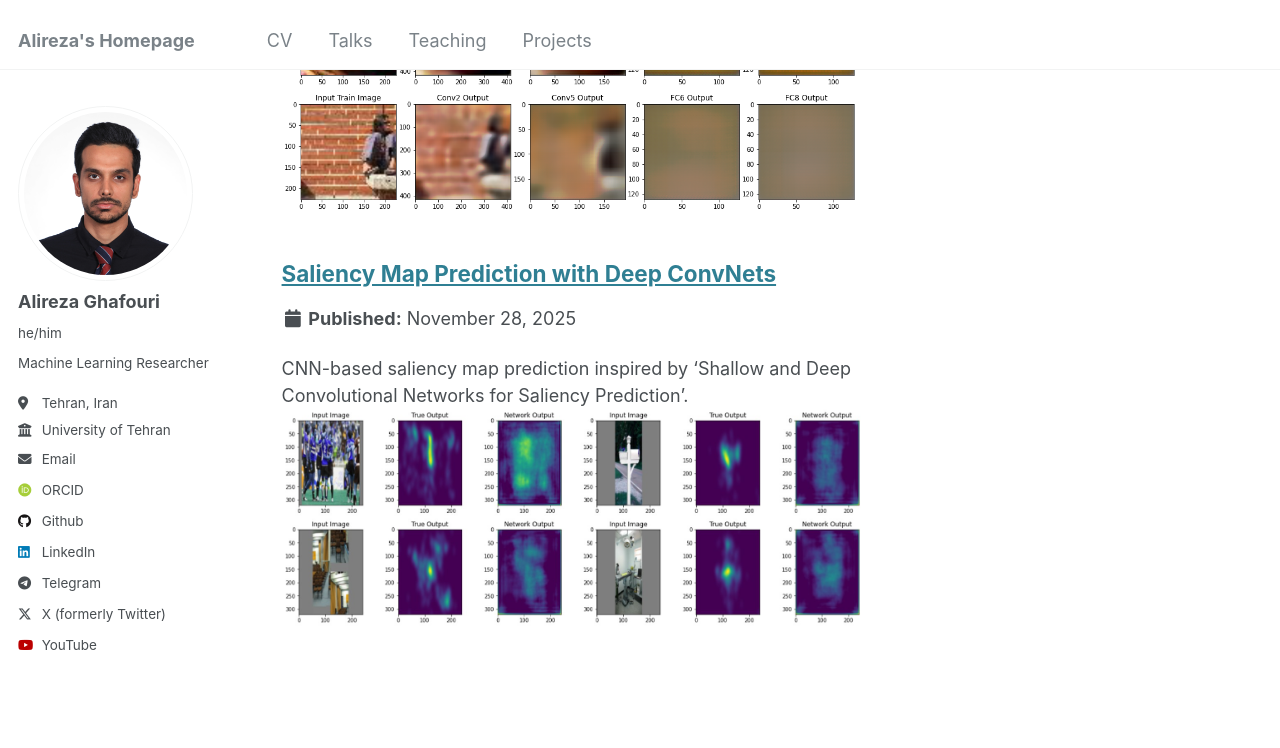
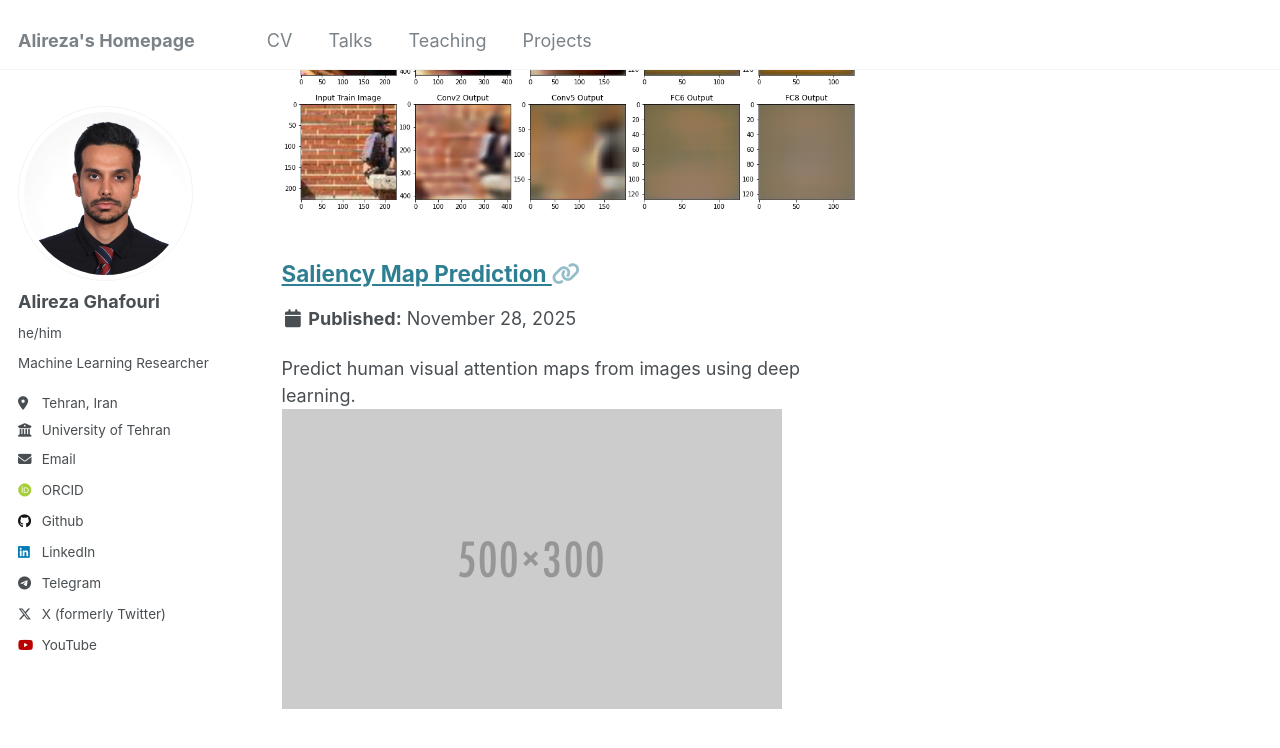
Before and after one commit to Alireza-Ghafouri/Alireza-Ghafouri.github.io, a Jekyll site: the page built from _pages/projects.html, in a window 1280 px wide and 900 px high, scrolled down 490 px. Shown: the top 748 px of the window. Built offline with Jekyll 4.4.1, drawn with Linux system fonts in a browser that asks for light colours; some web fonts are replaced; part of the change alters nothing that is shown.

Commit message:
modify 'saliency map prediction' project

```diff
--- a/_projects/saliency-map-prediction.md
+++ b/_projects/saliency-map-prediction.md
@@ -1,13 +1,16 @@
 ---
-title: "Saliency Map Prediction with Deep ConvNets"
-excerpt: "CNN-based saliency map prediction inspired by 'Shallow and Deep Convolutional Networks for Saliency Prediction'.<br/><img src='/images/saliency.jpg'>"
+title: "Saliency Map Prediction"
+excerpt: "Predict human visual attention maps from images using deep learning.<br/><img src='/images/500x300.png'>"
 collection: projects
+link: "https://github.com/Alireza-Ghafouri/Saliency-Map-Prediction"
 ---
 
-This project implements a convolutional neural network for **saliency map prediction**, inspired by the Deep ConvNet architecture proposed in *“Shallow and Deep Convolutional Networks for Saliency Prediction”* (CVPR 2016). The goal is to predict regions of an image that are most likely to attract human visual attention.
+This project focuses on **predicting saliency maps** (human visual attention) from images using deep learning models.
 
-The framework uses the **2000cat** dataset, a smaller subset of the SALICON dataset, and follows the paper’s methodology with a reduced-depth Deep ConvNet to keep memory and computation manageable. Training is performed with an **L2 loss** on saliency maps, using an **85%-15% train–validation split** with uniform sampling across classes. All key hyperparameters, dataset paths, and output directories are configurable via a dedicated `config` file.
+Main aspects of the project include:
+- Implementing a model to map input images to continuous-valued saliency maps.
+- Training and evaluation on saliency prediction datasets.
+- Comparing qualitative saliency maps and quantitative performance across settings.
 
-During training, the code saves the trained model, logs, and **visualization plots** of the predicted saliency maps, enabling qualitative and quantitative analysis of the model’s behavior.
-
-👉 [View the code on GitHub](https://github.com/Alireza-Ghafouri/Saliency-Map-Prediction)
+👉 Full code and detailed description:
+[Saliency Map Prediction on GitHub](https://github.com/Alireza-Ghafouri/Saliency-Map-Prediction)
```
